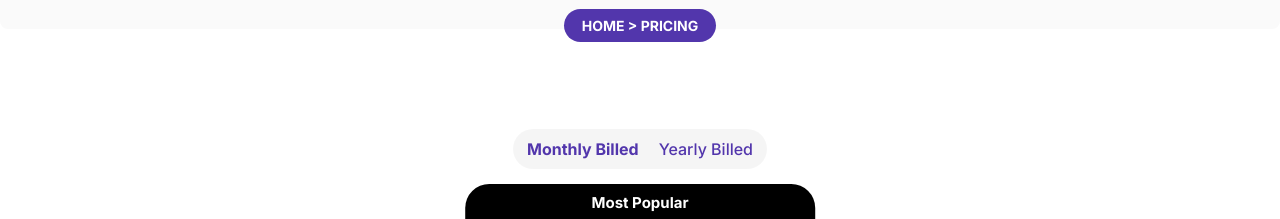
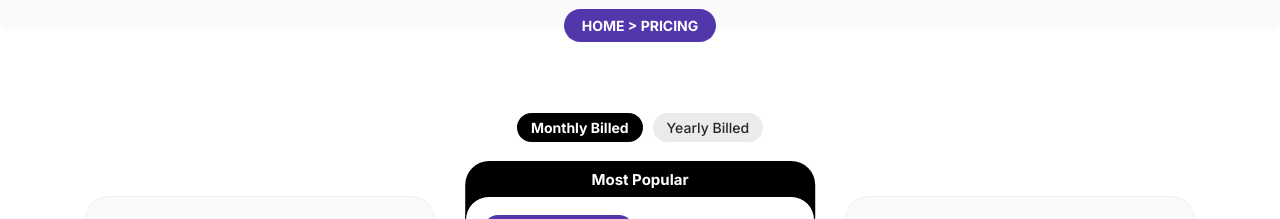
Before and after one commit to bhupendradhote/Explain_Labs_react, a React (Vite) app: page /pricing in a window 1280 px wide. Shown: the part 260-479 px from the top of the page. Built offline with nearby package versions, Linux system fonts and the light colour scheme.

Commit message:
Refactor code structure for improved readability and maintainability

```diff
--- a/src/assets/styles/HeaderFooter.css
+++ b/src/assets/styles/HeaderFooter.css
@@ -226,7 +226,6 @@ body {
 .footer {
   background-color: #1B1B1B;
   color: white;
-  padding: 64px 24px 32px;
   position: relative;
   margin-top: auto;
 }
@@ -235,6 +234,8 @@ body {
   max-width: 1180px;
   margin: 0 auto;
   position: relative;
+  padding: 64px 24px 0;
+
   z-index: 10;
   margin-bottom: 1em;
 }
@@ -403,14 +404,16 @@ body {
     top: 60px;
     left: 0;
     right: 0;
+    gap: 0;
     background: white;
     padding: 24px;
     box-shadow: 0 4px 6px rgba(0, 0, 0, 0.1);
     z-index: 1000;
     width: 100%;
-    height: auto;
+    height: 100vh;
     max-height: calc(100vh - 60px);
     overflow-y: auto;
+            align-items: flex-start;
   }
 
   .nav-item {
@@ -422,6 +425,7 @@ body {
     font-size: 16px;
     justify-content: space-between;
     border-bottom: 1px solid #f0f0f0;
+    width: 100%;
   }
 
   .nav-links.mobile-open .nav-item:last-child a {
@@ -430,23 +434,31 @@ body {
 
   /* Mobile dropdown menu styles */
   .dropdown-menu {
-    position: static;
+    position: absolute;
     box-shadow: none;
     transform: none;
-    background: transparent;
-    padding-left: 16px;
+    background: #fff;
+    padding-left: 6px;
     border-left: 2px solid #f0f0f0;
-    margin: 8px 0;
+    /* margin: 8px 0; */
     max-height: 0;
     transition: max-height 0.3s ease;
+    width: calc(100% - 15px);
+    border: 1px solid #e5e7eb;
   }
 
   .dropdown-menu.show {
     max-height: 500px;
+
+  }
+
+    .dropdown-menu.show a{
+    padding: 6px 0;
+
   }
 
   .dropdown-menu a {
-    padding: 8px 0;
+    padding: 4px 0;
     color: #666;
     border-bottom: none;
   }
--- a/src/assets/styles/PricingPage.css
+++ b/src/assets/styles/PricingPage.css
@@ -3,7 +3,7 @@
    ========================================= */
 
 .main-content {
-	margin: 100px auto 20px;
+	margin: 80px auto 20px;
 	padding: 0 24px 48px;
 }
 
@@ -23,7 +23,6 @@
 }
 .pricing-header {
 	text-align: center;
-	margin-bottom: 80px;
 	background: #FAFAFA;
 	padding: 20px;
 	border-radius: 8px;
--- a/src/assets/styles/responsive.css
+++ b/src/assets/styles/responsive.css
@@ -355,8 +355,8 @@ padding: 20px !important;
 .faq-label p {
     font-size: 34px;
 }
-.footer {
-        padding: 35px 15px;
+.footer-container {
+        padding: 35px 15px 0 !important;
     }
 .footer-top {
             margin-bottom: 32px;
--- a/src/components/layout/Footer.jsx
+++ b/src/components/layout/Footer.jsx
@@ -1,5 +1,7 @@
 import React from 'react';
   import logoImage from '../../assets/images/logo-footer.png';
+  import footerImage from '../../assets/images/EXPLANLABS.png';
+
 const Footer = () => {
   const footerLinks = {
     Research: ['Text to Speech (TTS)', 'Speech to Text', 'Realtime Speech to Text', 'Voice Changer', 'Text to Sound Effects', 'Voice Cloning', 'Voice Isolator', 'AI Music Generator'],
@@ -50,10 +52,11 @@ const Footer = () => {
           </div>
         </div>
 </div>
-<div>
-        <div className="footer-bg-text">
-        <span>EXPLAIN LABS</span>
-      </div>
+
+
+      <div>
+             <img src={footerImage} alt="Explain Labs" className="logo-img" />
+
       </div>
 
 
--- a/src/components/layout/Header.jsx
+++ b/src/components/layout/Header.jsx
@@ -94,12 +94,12 @@ const Header = () => {
               href="#"
               onClick={(e) => {
                 e.preventDefault();
-                handleDropdownClick('creative');
+                handleDropdownClick('developers');
               }}
             >
-              Developers <FaChevronDown size={10} className={`dropdown-icon ${activeDropdown === 'creative' ? 'rotate' : ''}`} />
+              Developers <FaChevronDown size={10} className={`dropdown-icon ${activeDropdown === 'developers' ? 'rotate' : ''}`} />
             </a>
-            <div className={`dropdown-menu ${activeDropdown === 'creative' ? 'show' : ''}`}>
+            <div className={`dropdown-menu ${activeDropdown === 'developers' ? 'show' : ''}`}>
               <a href="#" onClick={handleLinkClick}>AI Design</a>
               <a href="#" onClick={handleLinkClick}>Content Studio</a>
               <a href="#" onClick={handleLinkClick}>Templates</a>
--- a/src/pages/pricing.jsx
+++ b/src/pages/pricing.jsx
@@ -140,32 +140,29 @@ const PricingPage = () => {
   return (
     <div className="pricing-page-container">
 
-      {/* 1. Header Component */}
       <Header />
 
-      {/* Main Content */}
       <div className="pricing-header">
         <h1>Pricing</h1>
         <p className="subtitle">Plans built for creators and business of all sizes</p>
         <div className="breadcrumbs">Home &gt; Pricing</div>
-
-
       </div>
 
       <main className="main-content">
-{/* Billing toggle - minimal markup so existing CSS/UI doesn't change */}
         <div className='toggle-cont'>
-          <div style={{ display: 'inline-flex', borderRadius: 999, padding: 4, background: 'rgba(0,0,0,0.04)' }}>
+          <div style={{ display: 'inline-flex', borderRadius: 999, padding: 4, gap: 10 }}>
             <button className='toggle-price'
               onClick={() => setBillingPeriod('monthly')}
               aria-pressed={billingPeriod === 'monthly'}
               style={{
-                padding: '6px 10px',
-                borderRadius: 6,
+                padding: '6px 14px',
+                borderRadius: 50,
                 border: 'none',
-                background: billingPeriod === 'monthly' ? 'transparent' : 'transparent',
-                fontWeight: billingPeriod === 'monthly' ? 700 : 500,
-                cursor: 'pointer'
+                background: billingPeriod === 'monthly' ? '#000' : '#99999933',
+                fontWeight: billingPeriod === 'monthly' ? 700 : 400,
+                color: billingPeriod === 'monthly' ? '#fff' : '#262627',
+                cursor: 'pointer',
+                fontSize: '14px'
               }}
             >
               Monthly Billed
@@ -174,19 +171,20 @@ const PricingPage = () => {
               onClick={() => setBillingPeriod('yearly')}
               aria-pressed={billingPeriod === 'yearly'}
               style={{
-                padding: '6px 10px',
-                borderRadius: 6,
+                padding: '6px 14px',
+                borderRadius: 50,
                 border: 'none',
-                background: billingPeriod === 'yearly' ? 'transparent' : 'transparent',
+                background: billingPeriod === 'yearly' ? '#000' : '#99999933',
                 fontWeight: billingPeriod === 'yearly' ? 700 : 500,
-                cursor: 'pointer'
+                color: billingPeriod === 'monthly' ? '#262627' : '#fff',
+                cursor: 'pointer',
+                fontSize: '14px'
               }}
             >
               Yearly Billed
             </button>
           </div>
         </div>
-        {/* Pricing Cards Grid (rendered from data) */}
         <div className="pricing-grid">
           {currentPlans.map((plan) => (
             <div key={plan.id} className={`pricing-card ${plan.highlight ? 'highlight' : ''}`}>
@@ -214,7 +212,6 @@ const PricingPage = () => {
                     </li>
                   ))}
 
-                  {/* keep dummy text where it exists for Creator monthly as before */}
                   {plan.title === 'Creator' && billingPeriod === 'monthly' && (
                     <p className="dummy-text">
                       Lorem Ipsum is simply dummy text of the printing and typesetting industry. Lorem Ipsum has been.
@@ -229,8 +226,6 @@ const PricingPage = () => {
             </div>
           ))}
 
-          {/* Keep the Most Popular label in the same place so UI/CSS doesn't need changing.
-              We'll render it once if the currently visible plans contain a highlighted plan. */}
           {currentPlans.some(p => p.highlight) && (
             <div className="card-header-absolute">Most Popular</div>
           )}
@@ -270,7 +265,6 @@ const PricingPage = () => {
 
       </main>
 
-      {/* 2. Footer Component */}
       <Footer />
 
     </div>
```
Also changed, not shown: src/assets/images/EXPLANLABS.png (added).
